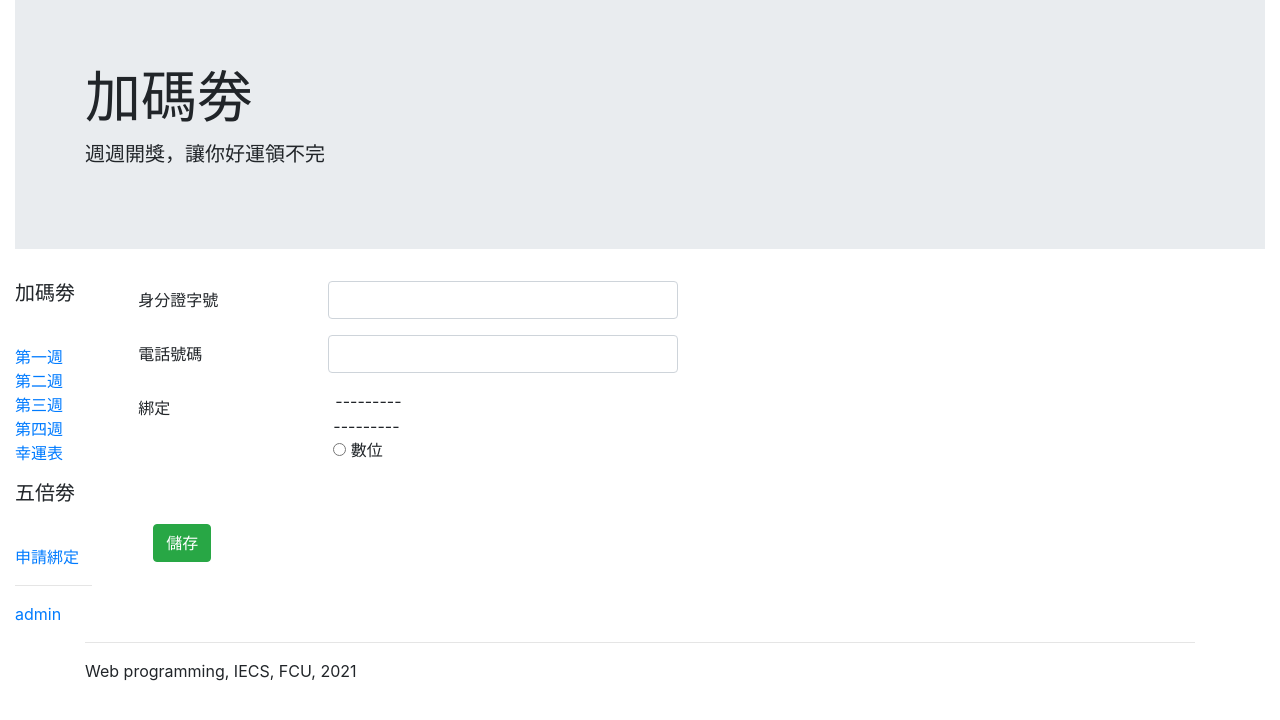
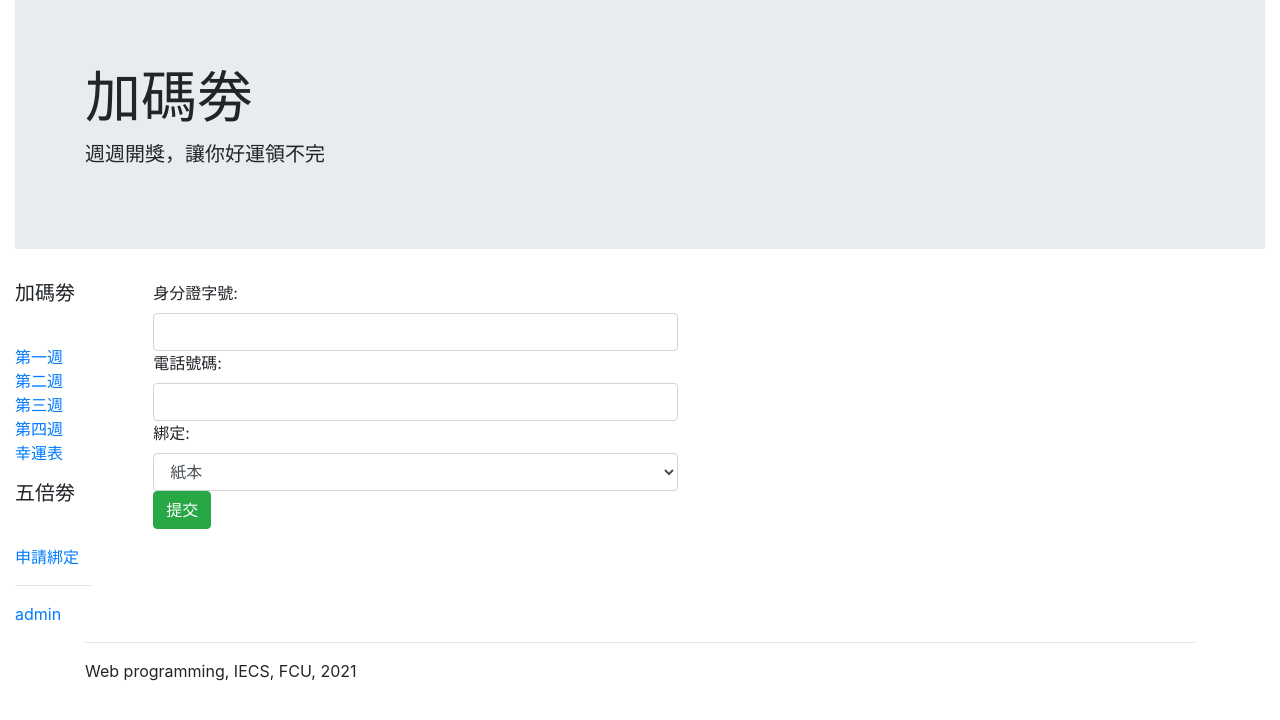
Before and after one commit to nienlinh/vh5000, a Django app: template register/templates/register/apply2.html in a window 1280 px wide. Shown: the top 720 px of the page. Run offline with Django 3.2, Linux system fonts and the light colour scheme; the template is opened without the code that fills it: values that come from a table or form of the project are taken from there, others are empty; data comes from the database, SQL or seed files in the repository.

Commit message:
minor revise

```diff
--- a/register/forms.py
+++ b/register/forms.py
@@ -29,7 +29,8 @@ class PersonModelForm(forms.ModelForm):
         data = self.cleaned_data['ssn']
 
         if len(data) != 10 :
-            raise ValidationError('Invalid SSN')
+            # raise ValidationError('Invalid SSN')
+            print ('SSN error, len must be 10')
 
         # Remember to always return the cleaned data.
         return data
--- a/register/models.py
+++ b/register/models.py
@@ -5,15 +5,14 @@ from django.db import models
 class Person(models.Model):
 
     VOUCHER_CHOICES = [
-        '紙本',
-        '信用卡',
-        '電子票劵',
-        '數位票劵'
+        ('PP', '紙本'),
+        ('CC', '信用卡'),
+        ('ET', '電子票劵'),
+        ('MB', '行動支付')
     ]
-    ssn = models.CharField(max_length=10)
-    tel = models.CharField(max_length=20)
-    voucher_id = models.ForeignKey(
-        "Voucher", on_delete=models.CASCADE)
+    ssn = models.CharField(max_length=10, blank=False)
+    tel = models.CharField(max_length=20, blank=False)
+    voucher_id = models.CharField(max_length=2, choices = VOUCHER_CHOICES, default='PP')
 
     class Meta:
         ordering = ['-ssn']
--- a/register/templates/register/apply2.html
+++ b/register/templates/register/apply2.html
@@ -1,73 +1,16 @@
 {% extends "base.html" %}
 
 {% block prize %}
-    {{ message }}
     <form action="" method="POST">
         {% csrf_token %}
-        <div class="form-group row">
-            <label for="{{ form.ssn.id_for_label }}" class="col-sm-2 col-form-label">{{ form.ssn.label }}</label>
-            <div class="col-sm-4">
-                {{ form.ssn }}
+        <div class="form-group">
+            <div class="form-group col-md-6">
+
+                {{ form }}
+
+                <input class="btn btn-success" type="submit" value="提交" />
             </div>
-        </div>
-        <div class="form-group row">
-            <label for="{{ form.tel.id_for_label }}" class="col-sm-2 col-form-label">{{ form.tel.label }}</label>
-            <div class="col-sm-4">
-                {{ form.tel }}
-            </div>
-        </div>
-        <div class="form-group row">
-            <label for="{{ form.voucher_id.id_for_label }}"
-                   class="col-sm-2 col-form-label">{{ form.voucher_id.label }}</label>
-            <div class="form-group">
-                <div class="form-check" id="div_{{ form.voucher_id.0.id_for_label }}">
-                    {{ form.voucher_id.0.tag }}
-                    <label class="form-check-label" for="{{ form.voucher_id.0.id_for_label }}">
-                        {{ form.voucher_id.0.choice_label }}
-                    </label>
-                </div>
-                <div class="form-check" id="div_digital_radio">
-                    <input type="radio" name="" id="digital_radio" onclick="javascript:showDigital();">
-                    <label class="form-check-label" for="digital_radio"> 數位 </label>
-                    <div id="digital_div" style="display:none">
-                        {% for choice in form.voucher_id %}
-                            {% if forloop.counter > 1 %}
-                                <div class="form-check" id="div_{{ choice.id_for_label }}">
-                                    {{ choice.tag }}
-                                    <label class="form-check-label" for="{{ choice.id_for_label }}">
-                                        {{ choice.choice_label }}
-                                    </label>
-                                </div>
-                            {% endif %}
-                        {% endfor %}
-                    </div>
-                </div>
-            </div>
-        </div>
-        <div class="form-group col-md-2">
-            <input class="btn btn-success" style="margin-top: 30px;" type="submit" value="儲存"/>
         </div>
     </form>
 
 {% endblock %}
-
-{% block script %}
-    <script>
-        function paperCheck() {
-            let result = document.getElementById('{{ form.voucher_id.0.id_for_label }}').checked;
-            if (result) {
-                document.getElementById('digital_radio').checked = false;
-                document.getElementById('digital_div').style.display = 'none';
-            } else document.getElementById('digital_div').style.display = 'block';
-
-        }
-        function showDigital() {
-            let result = document.getElementById('digital_radio').checked;
-            if (result) {
-                document.getElementById('{{ form.voucher_id.0.id_for_label }}').checked = false;
-                document.getElementById('digital_div').style.display = 'block';
-            } else document.getElementById('digital_div').style.display = 'none';
-
-        }
-    </script>
-{% endblock %}
--- a/register/views.py
+++ b/register/views.py
@@ -1,6 +1,8 @@
 from django.shortcuts import render
 from .models import Person, Voucher
 from .forms import PersonModelForm
+from django.http import HttpResponse
+
 
 def index(request):
 
@@ -10,9 +12,9 @@ def index(request):
         if form.is_valid():
             form.save()
             # re-direct to a html (show success information)
-            p = Person.objects.get(ssn=form.ssn.value)
             context = {'form': form}
             return render(request, "register/apply_success.html", context)
+
     else:
         # GET, show the empty from to fill
         form = PersonModelForm()
@@ -22,4 +24,4 @@ def index(request):
     }
 
     # field the form
-    return render(request, "register/apply.html", context)
+    return render(request, "register/apply1.html", context)
```
Also changed, not shown: register/templates/register/apply.html (deleted, +0 -16 lines), register/templates/register/apply_success.html (+6 -2 lines), db.sqlite3.
